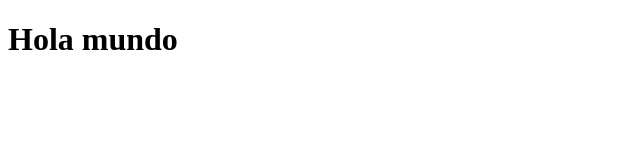
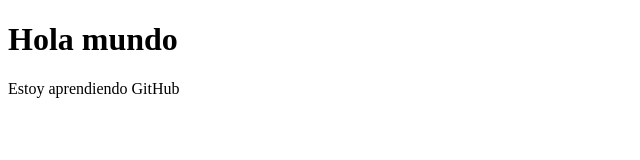
Before and after one commit to vallalodid2/proyecto-html, a plain HTML site: page index.html in a window 1280 px wide. Shown: the whole page, without its empty margins (0-640 px from the left). Drawn offline with Linux system fonts and the light colour scheme.

Commit message:
agregar texto
Practicando para pull request despues del fork

```diff
--- a/index.html
+++ b/index.html
@@ -8,5 +8,6 @@
   </head>
   <body>
     <h1>Hola mundo</h1>
+    <p>Estoy aprendiendo GitHub</p>
   </body>
 </html>
```
